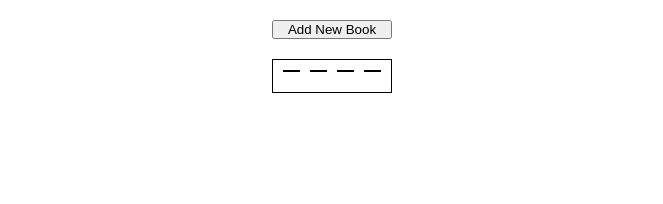
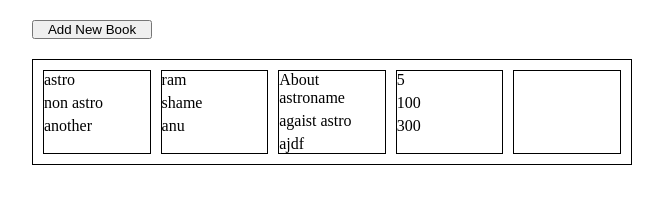
Before and after one commit to ekansh123123-debug/library-odin, a plain HTML site: page index.html in a window 1280 px wide. Shown: the whole page, without its empty margins (308-971 px from the left). Drawn offline with Linux system fonts and the light colour scheme.

Commit message:
added working checkbox

```diff
--- a/script.js
+++ b/script.js
@@ -1,5 +1,6 @@
 let myLibraray = [
     {
+        id: crypto.randomUUID() ,
         author: "ram",
         title: "astro",
         info:"About astroname",
@@ -7,6 +8,7 @@
         checkBoxValue:true,
     },
     {
+        id: crypto.randomUUID(),
         author: "shame",
         title: "non astro",
         info: "agaist astro",
@@ -14,6 +16,7 @@
         checkBoxValue: false
     },
     {
+        id: crypto.randomUUID(),
         author:"anu",
         title: "another",
         info: "ajdf",
@@ -57,8 +60,8 @@
         newinfo.textContent =  book.info;
         newtitle.textContent = book.title;
         newnumberPages.textContent = book.numberPages;
-        if(book.checkBoxValue) newreadStatus = 'Read';
-        else newreadStatus = 'Not Read';
+        if(book.checkBoxValue) newreadStatus.textContent = 'Read';
+        else newreadStatus.textContent = 'Not Read';
 
         author.appendChild(newauthor);
         info.appendChild(newinfo);
@@ -73,8 +76,8 @@
     const infoInput = document.querySelector("#infoInput");
     const titleInput = document.querySelector("#titleInput");
     const numberPagesInput = document.querySelector("#numberPagesInput")
-    const checkBoxValue = document.querySelector("readCheckBox").checked();
 
+    const checkBoxValue = document.querySelector("#readCheckBox").checked;
     const authorValue = authorInput.value;
     const titleValue = titleInput.value;
     const infoValue = infoInput.value;
@@ -107,3 +110,5 @@
 addBookbtn.addEventListener("click", () => dialog.showModal());
 
 form.addEventListener("submit",formSubmitFunction);
+
+updateDisplay();
--- a/style.css
+++ b/style.css
@@ -20,7 +20,7 @@
 
 #box {
     display: grid;
-    grid-template-columns: 1fr 1fr 1fr 1fr;
+    grid-template-columns: 1fr 1fr 1fr 1fr 1fr;
     border: 1px solid black;
     width: 100%;
     max-width: 600px;
@@ -29,7 +29,7 @@
 }
 
 /* Optional styling to make your columns look organized */
-#title, #author, #info,#numberPages {
+#title, #author, #info,#numberPages,#read {
     display: flex;
     flex-direction: column;
     gap: 5px;
```
